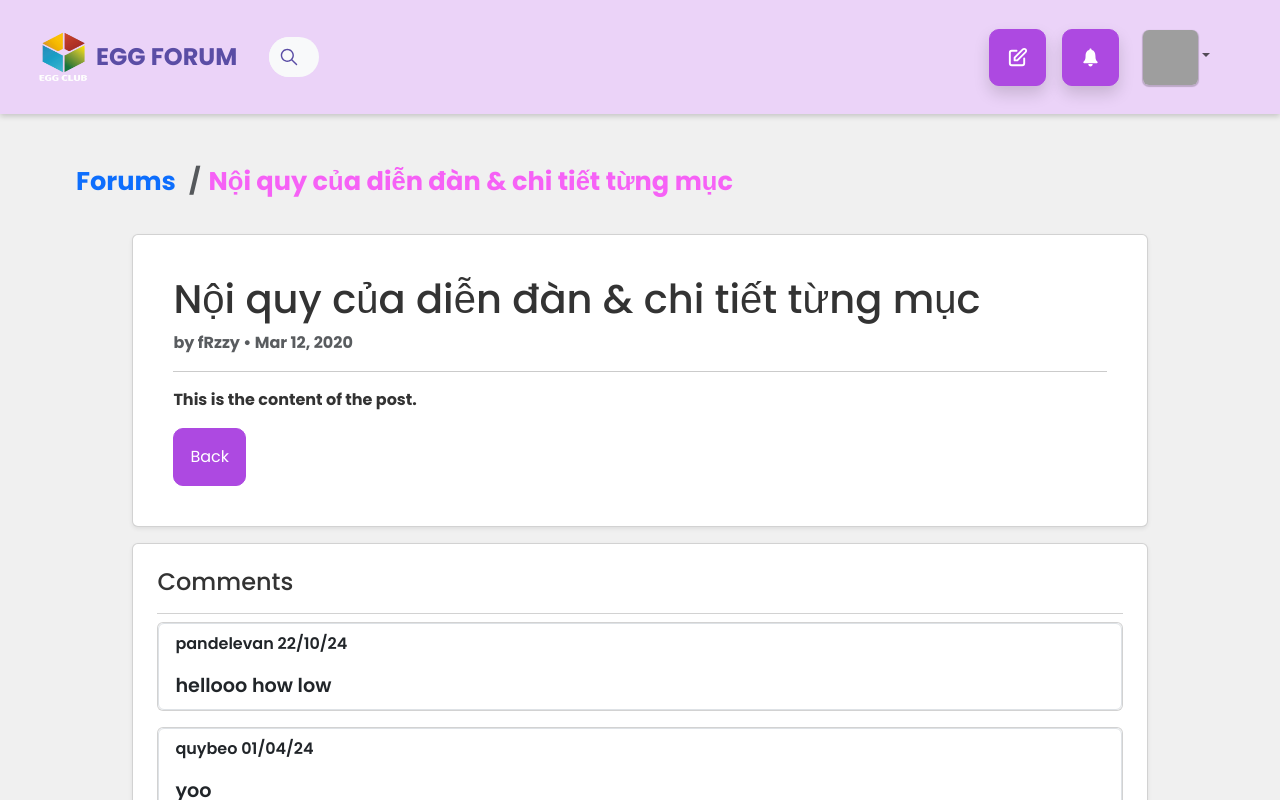
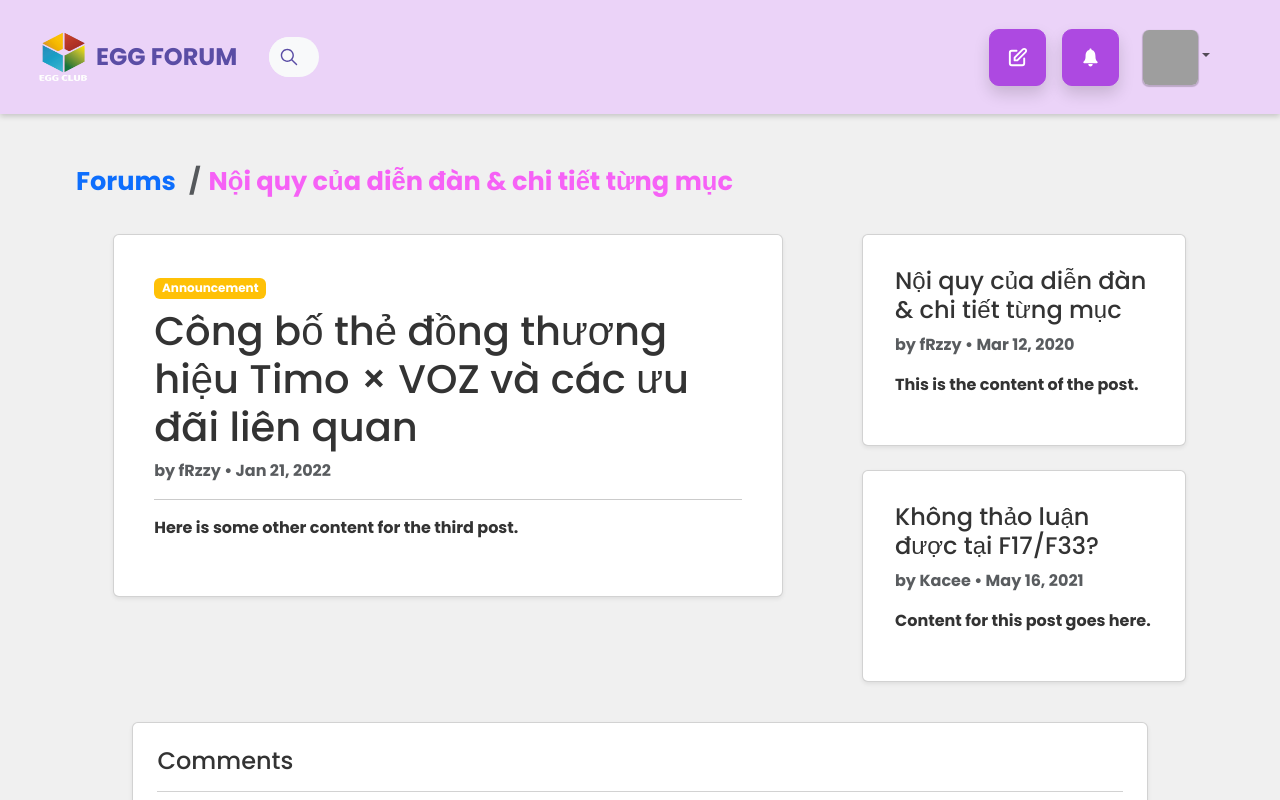
Before and after one commit to pandelevanhochust/EGG-TEAMWORK, a React (Create React App) app: page /thread/1 in a window 1280 px wide. Shown: the top 800 px of the page. Built offline with nearby package versions, Linux system fonts and the light colour scheme; grey boxes are pictures that could not be loaded; a web font is replaced by a local one.

Commit message:
most view post

```diff
--- a/src/layout/PostScreen/PostScreen.js
+++ b/src/layout/PostScreen/PostScreen.js
@@ -1,28 +1,31 @@
-
 import React, { useState } from 'react';
-import { Breadcrumb, Button, Card, Container, Form, ListGroup, ListGroupItem } from 'react-bootstrap';
+import { Breadcrumb, Card, Container, Form, ListGroup, ListGroupItem, Row, Col, Badge } from 'react-bootstrap';
 import { useParams } from 'react-router-dom';
 import Header from '../Header';
 
 const posts = [
-  { id: 1, title: "Nội quy của diễn đàn & chi tiết từng mục", author: "fRzzy", date: "Mar 12, 2020", content: "This is the content of the post." },
-  { id: 2, title: "Không thảo luận được tại F17/F33?", author: "Kacee", date: "May 16, 2021", content: "Content for this post goes here." },
-  { id: 3, title: "Công bố thẻ đồng thương hiệu Timo × VOZ và các ưu đãi liên quan", author: "fRzzy", date: "Jan 21, 2022", content: "Here is some other content for the third post." },
+  { id: 1, title: "Nội quy của diễn đàn & chi tiết từng mục", author: "fRzzy", date: "Mar 12, 2020", views: 70000, content: "This is the content of the post." },
+  { id: 2, title: "Không thảo luận được tại F17/F33?", author: "Kacee", date: "May 16, 2021", views: 72000, content: "Content for this post goes here." },
+  { id: 3, title: "Công bố thẻ đồng thương hiệu Timo × VOZ và các ưu đãi liên quan", author: "fRzzy", date: "Jan 21, 2022", views: 105000, content: "Here is some other content for the third post." },
 ];
 
+// Xác định bài viết nổi bật dựa trên lượt xem cao nhất
+const featuredPost = posts.reduce((prev, current) => (current.views > prev.views ? current : prev), posts[0]);
+const otherPosts = posts.filter((post) => post.id !== featuredPost.id);
+
 const comments = [
-  { username:"pandelevan", date:"22/10/24",comment : "hellooo how low "},
-  { username:"quybeo", date:"01/04/24",comment : "yoo"},
-  { username:"eminem", date:"01/3/24",comment : "make me king"},
-  { username:"chubedan", date:"31/10/22",comment : "spagetii "},
-  { username:"taylor swift", date:"02/10/24",comment : "ceb"},
+  { username: "pandelevan", date: "22/10/24", comment: "hellooo how low" },
+  { username: "quybeo", date: "01/04/24", comment: "yoo" },
+  { username: "eminem", date: "01/3/24", comment: "make me king" },
+  { username: "chubedan", date: "31/10/22", comment: "spagetii" },
+  { username: "taylor swift", date: "02/10/24", comment: "ceb" },
 ];
 
 const PostScreen = () => {
   const { id } = useParams();
   const post = posts.find((post) => post.id === parseInt(id));
 
-  const [user_comment,setUser_comment] = useState("");
+  const [user_comment, setUser_comment] = useState("");
 
   if (!post) {
     return <p>Post not found</p>;
@@ -30,34 +33,49 @@
 
   return (
     <>
-    <Header/>
+      <Header />
       <Container className="thread my-5">
         <Breadcrumb className="custom-breadcrumb">
           <Breadcrumb.Item href="/">Forums</Breadcrumb.Item>
           <Breadcrumb.Item active>{post.title}</Breadcrumb.Item>
         </Breadcrumb>
 
-      <Card className="p-4 shadow-sm thread m-auto">
+        <Row>
+          {/* Cột trái lớn hơn cho bài viết nổi bật */}
+          <Col md={8}>
+            <Card className="p-4 shadow-sm thread m-auto mb-4">
               <Card.Body>
-          <h1>{post.title}</h1>
-          <p className="text-muted">
-            by {post.author} • {post.date}
-          </p>
+                {/* Thêm Badge "Announcement" */}
+                <Badge bg="warning" className="mb-2">Announcement</Badge>
+                <h1>{featuredPost.title}</h1>
+                <p className="text-muted">by {featuredPost.author} • {featuredPost.date}</p>
                 <hr />
-          <p>{post.content}</p>
-          <Button className="rounded-button p-3" href="/" variant="secondary">
-            Back
-          </Button>
+                <p>{featuredPost.content}</p>
               </Card.Body>
             </Card>
+          </Col>
+
+          {/* Cột phải nhỏ hơn cho các bài viết còn lại */}
+          <Col md={4}>
+            {otherPosts.map((otherPost) => (
+              <Card key={otherPost.id} className="p-3 shadow-sm thread mb-4">
+                <Card.Body>
+                  <h4>{otherPost.title}</h4>
+                  <p className="text-muted">by {otherPost.author} • {otherPost.date}</p>
+                  <p>{otherPost.content}</p>
+                </Card.Body>
+              </Card>
+            ))}
+          </Col>
+        </Row>
 
         <Card className="p-4 shadow-sm thread my-3 m-auto">
           <h2>Comments</h2>
           <ListGroup variant='flush' className="comment-section mt-2">
-        {comments.map((comment,index) => (
-          <Card className="comment my-2">
-          <ListGroupItem key={index}>
-            <p>{comment.username} {comment  .date}</p>
+            {comments.map((comment, index) => (
+              <Card className="comment my-2" key={index}>
+                <ListGroupItem>
+                  <p>{comment.username} {comment.date}</p>
                   {comment.comment}
                 </ListGroupItem>
               </Card>
@@ -79,7 +97,6 @@
             </Card>
           </ListGroup>
         </Card>
-
       </Container>
     </>
   );
```
Lines whose indentation alone changed are shown as unchanged.
